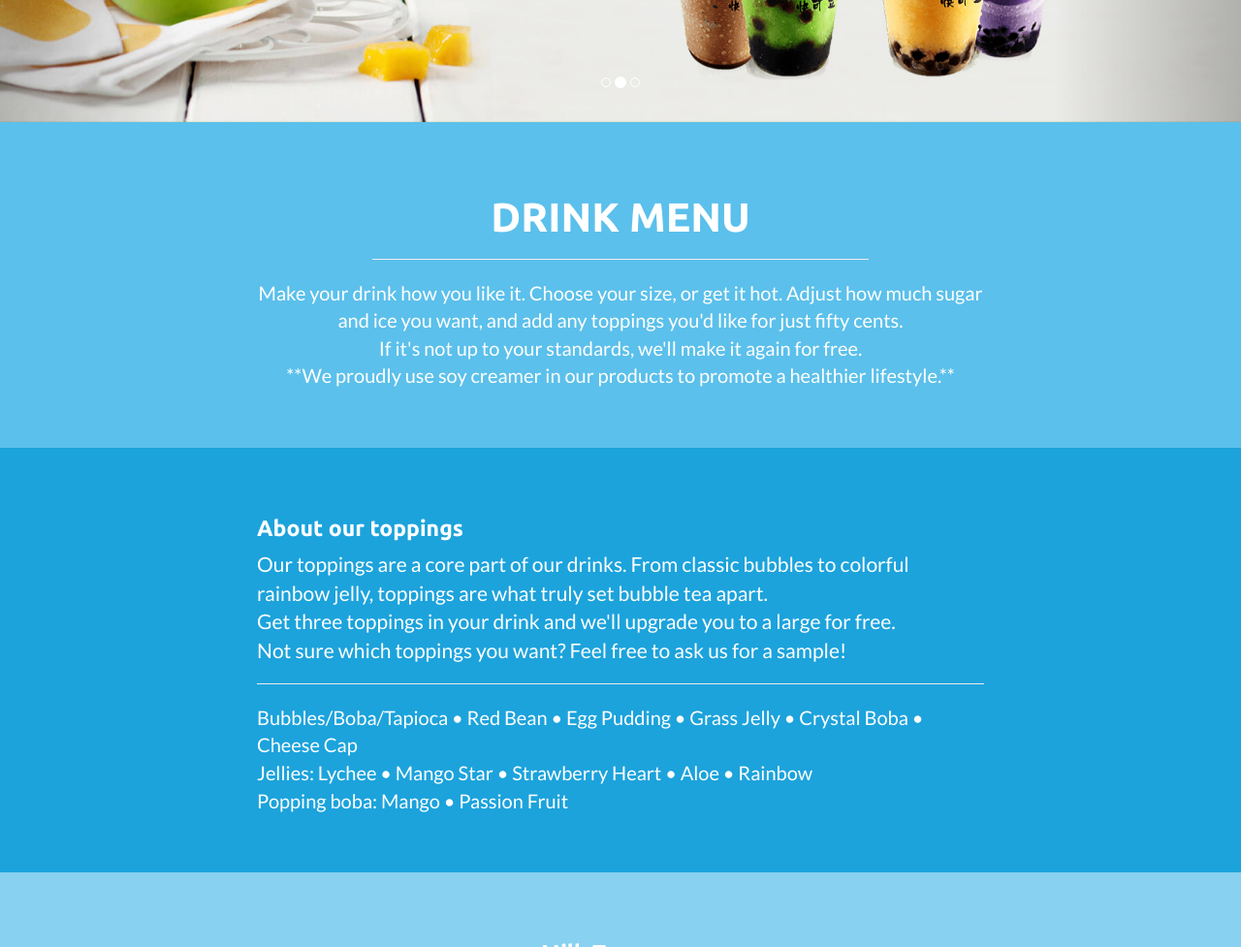
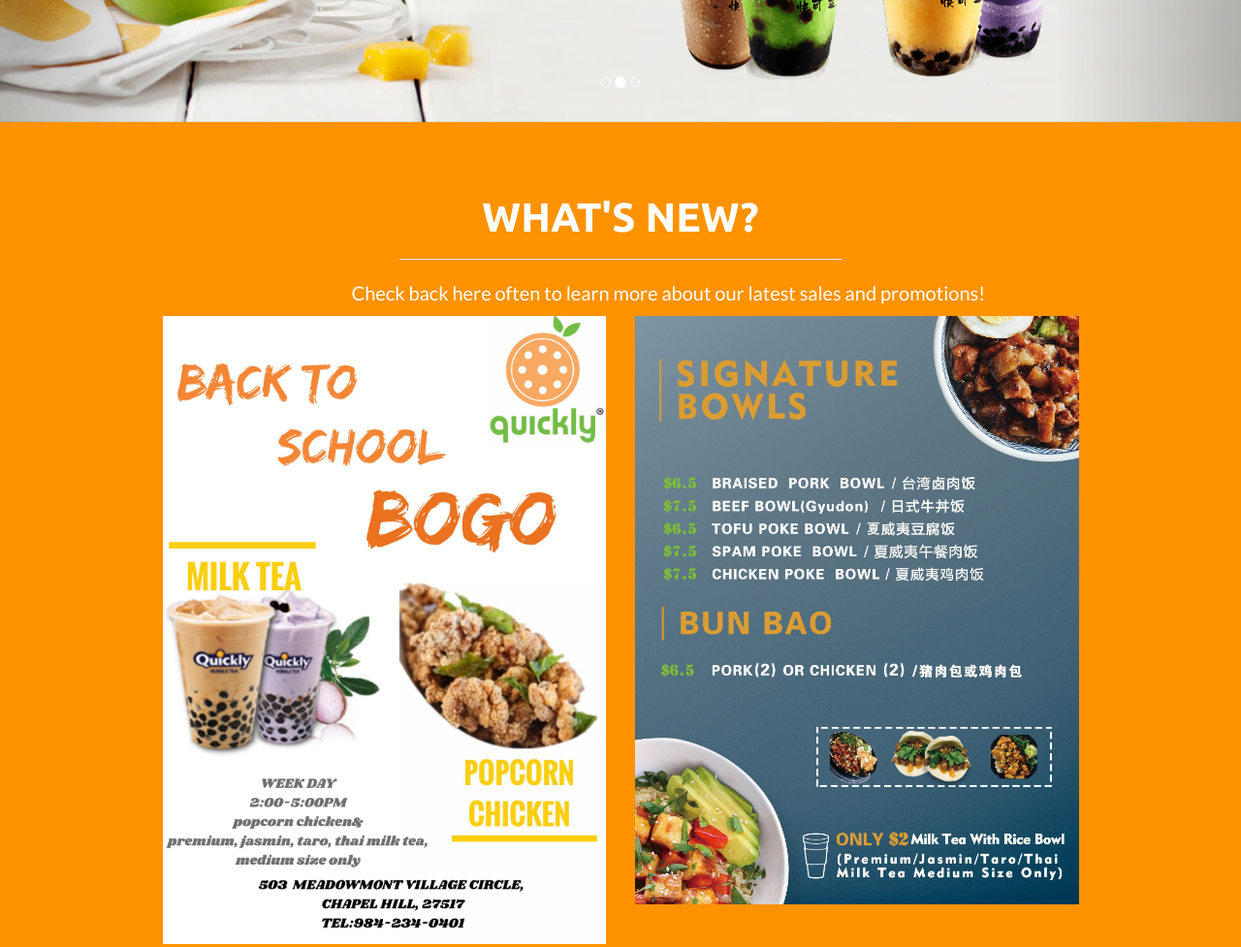
Before and after one commit to th1nkp4n/quicklych, a website: page index.html in a window 1280 px wide. Shown: the part 640-1617 px from the top of the page at 97% size. Drawn offline with nearby package versions, Linux system fonts and the light colour scheme; a web font is replaced by a local one.

Commit message:
add new promtions

```diff
--- a/css/freelancer.css
+++ b/css/freelancer.css
@@ -283,7 +283,7 @@
   font-size: 3em;
 }
 section.success {
-  background: #5bc0eb;/*specials bg*/
+  background: #ff9200;/*specials bg*/
   color: white;
 }
 @media (min-width: 767px) {
--- a/index.html
+++ b/index.html
@@ -65,9 +65,9 @@
                     <li class="hidden">
                         <a href="#page-top"></a>
                     </li>
-                    <!-- <li class="page-scroll">
+                    <li class="page-scroll">
                         <a href="#specials">Specials</a>
-                    </li> -->
+                    </li>
                     <li class="page-scroll">
                         <a href="#drinks">Drinks</a>
                     </li>
@@ -124,6 +124,34 @@
             </a>
         </div>
     </header>
+
+    <!-- promotions Section -->
+    <section class="success" id="specials">
+        <div class="container">
+            <div class="row">
+                <div class="col-lg-12 text-center">
+                    <h2>What's New?</h2>
+                    <hr size=15 width=40%>
+                </div>
+            </div>
+            <div class="row">
+              <div class="col-lg-8 col-lg-offset-3">
+                <p>Check back here often to learn more about our latest sales and promotions!</p>
+              </div>
+            </div>
+            <div class="row">
+              <div class="col-lg-5 col-lg-offset-1 col-md-offset-2 col-sm-offset-1">
+                  <img class="img-responsive img-full" src="img/back2school.jpg" alt="">
+              </div>
+              <div class="col-lg-5 col-lg-offset-0 col-md-offset-2 col-sm-offset-1">
+                  <img class="img-responsive img-full" src="img/bowls.jpg" alt="">
+              </div>
+            </div>
+            <!-- <div class="col-lg-6 col-lg-offset-1 col-md-offset-2 col-sm-offset-1" id="summer">
+                <img class="img-responsive" src="img/1year.png">
+            </div> -->
+        </div>
+    </section>
 
     <!-- drink menu Grid Section -->
     <section id="drinks">
```
Also changed, not shown: img/back2school.jpg (added), img/bowls.jpg (added).
